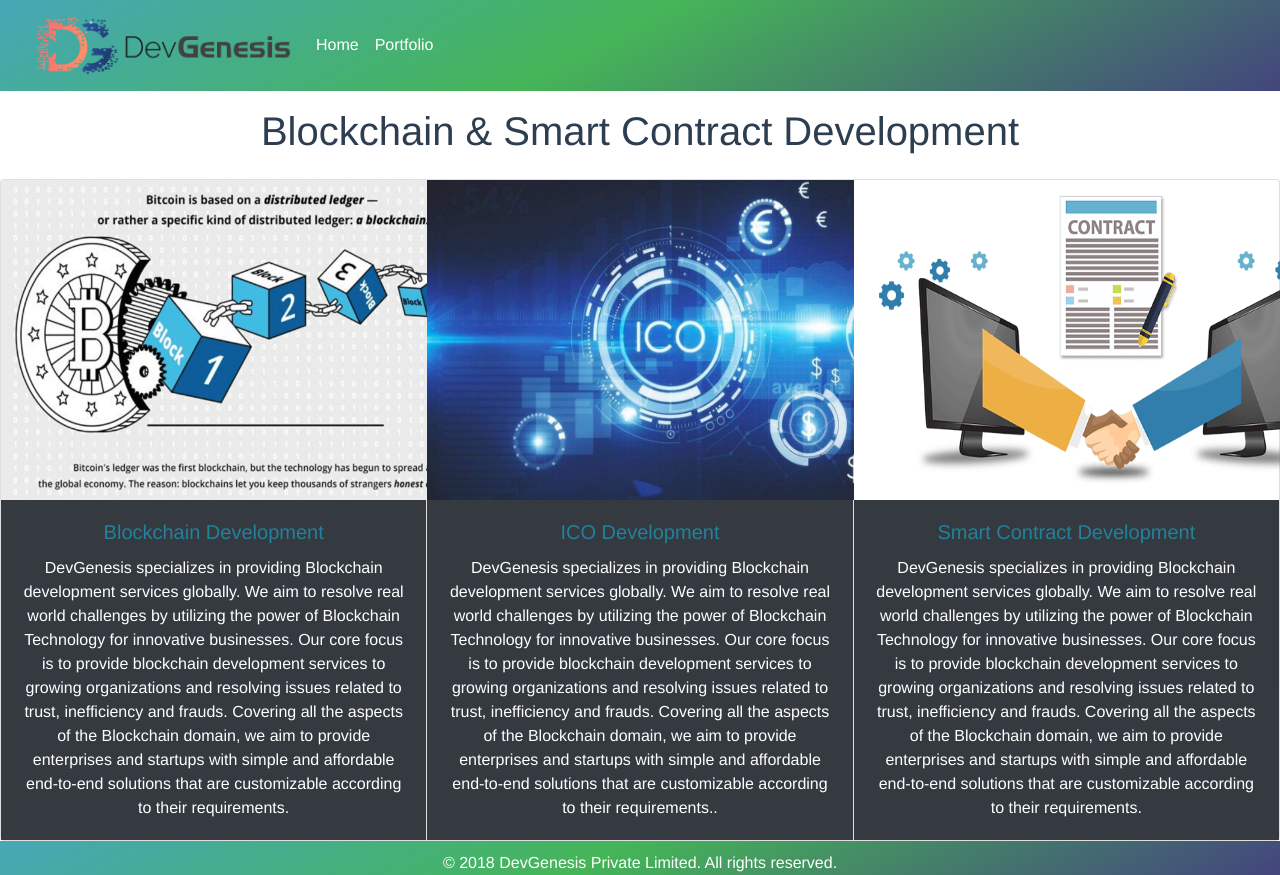
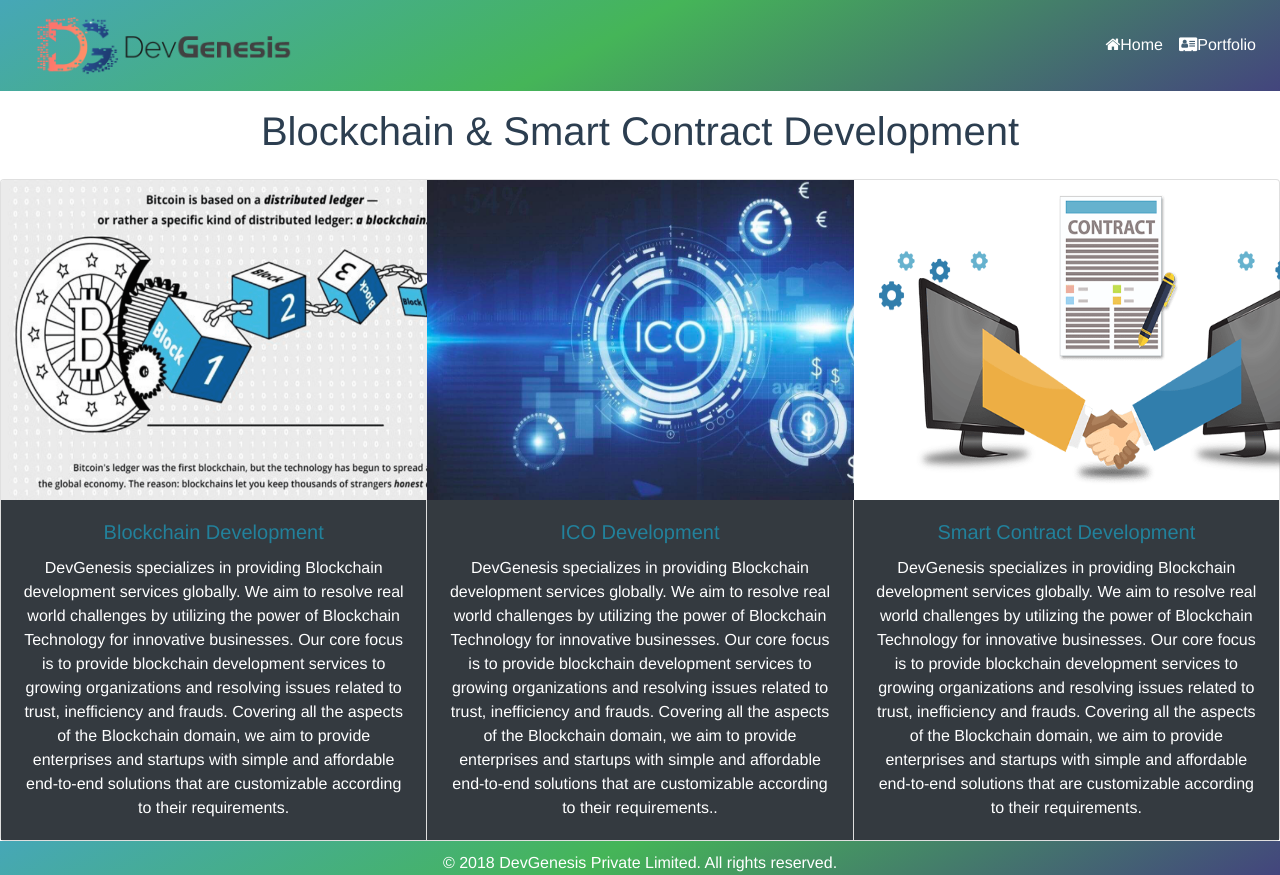
Before and after one commit to manjesh127/PortFolio_Vuejs, a Vue app: page / in a window 1280 px wide. Shown: the top 875 px of the page. Built offline with nearby package versions, Linux system fonts and the light colour scheme.

Commit message:
update nav bar and add forntawesom

```diff
--- a/public/index.html
+++ b/public/index.html
@@ -9,7 +9,7 @@
 
     <link rel="stylesheet" href="https://stackpath.bootstrapcdn.com/bootstrap/4.3.1/css/bootstrap.min.css" integrity="sha384-ggOyR0iXCbMQv3Xipma34MD+dH/1fQ784/j6cY/iJTQUOhcWr7x9JvoRxT2MZw1T" crossorigin="anonymous">
     <link rel="stylesheet" href="https://cdnjs.cloudflare.com/ajax/libs/animate.css/3.7.2/animate.min.css">
-
+    <link rel="stylesheet" href="https://cdnjs.cloudflare.com/ajax/libs/font-awesome/4.7.0/css/font-awesome.min.css">
   </head>
   <body>
     <noscript>
--- a/src/components/Header.vue
+++ b/src/components/Header.vue
@@ -8,9 +8,13 @@
       <router-link class="nav-link" to="/">
         <img src="@/assets/dev.png" alt />
       </router-link>
-      <ul class="navbar-nav mr-auto mt-2 mt-lg-0">
-        <router-link class="nav-link change" to="/">Home</router-link>
-        <router-link class="nav-link change" to="/portfolio">Portfolio</router-link>
+      <ul class="navbar-nav ml-auto mt-2 mt-lg-0">
+        <router-link class="nav-link change" to="/">
+          <i class="fa fa-home"></i>Home
+        </router-link>
+        <router-link class="nav-link change" to="/portfolio">
+          <i class="fa fa-address-card"></i>Portfolio
+        </router-link>
       </ul>
     </div>
   </nav>
@@ -39,7 +43,7 @@
   color: white !important;
 }
 .change:hover {
-  color: rgb(67, 69, 125) !important;
+  color: rgb(69, 181, 88) !important;
 }
 img {
   width: 260px;
```
